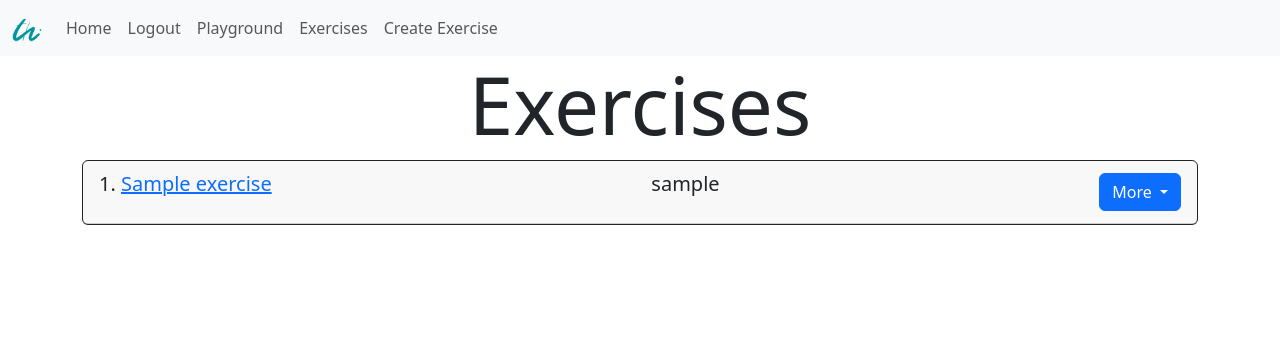
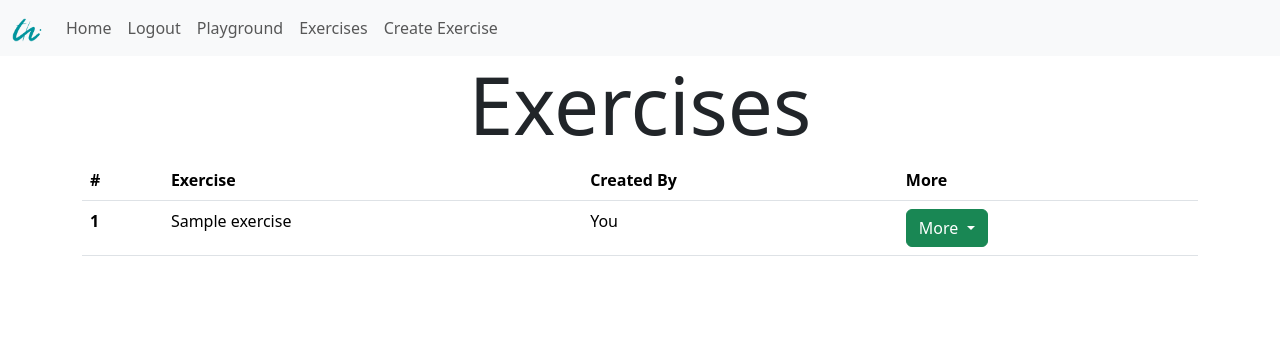
Before and after one commit to prerit09/remote-laboratory, a Flask app: page /exercises in a window 1280 px wide. Shown: the top 356 px of the page. Run offline with Flask 3, Linux system fonts and the light colour scheme; a user stored in the database is signed in; tables that the repository leaves empty hold one stand-in row (values such as "Sample post"); some libraries are stand-ins or nearby versions.

Commit message:
exercise page and submission pages modified for professor portal

```diff
--- a/website/templates/exercises.html
+++ b/website/templates/exercises.html
@@ -8,32 +8,48 @@
 {% if user.professor_token != None %}
 
 <h1 class="display-1" align="center"> Exercises </h1>
-
+<table class="table">
+    <thead>
+        <tr>
+        <th scope="col">#</th>
+        <th scope="col">Exercise</th>
+        <th scope="col">Created By</th>
+        <th scope="col">More</th>
+        </tr>
+    </thead>
+    <tbody>
         {% for exercise in exercises %}
-<div class="card border-dark">
-    <div class="card-header d-flex justify-content-between align-items-center">
-        <p class="lead">{{exercise.id}}. <a href="/exercise/{{exercise.id}}">{{exercise.title}}</a></p>
-        <p class="lead">{{exercise.user.username}}</p>
+    <tr>
+    <th scope="row">{{loop.index}}</th>
+    <td>{{exercise.title}}</td>
+    {% if user.id == exercise.author %}
+    <td>You</td>
+    <td>
         <div>
-            {% if user.id == exercise.author %}
-
             <div class="btn-group">
-                    <button type="button" class="btn btn-primary dropdown-toggle" data-bs-toggle="dropdown"> More
+                <button type="button" class="btn btn-success dropdown-toggle" data-bs-toggle="dropdown"> More
                 </button>
                 <ul class="dropdown-menu">
                     <li><a href="/view-submissions/{{exercise.id}}" class="dropdown-item">View Submissions</a></li>
+                    <li><a href="/exercise/{{exercise.id}}" class="dropdown-item">Start</a></li>
                     <li><a href="/delete-exercise/{{exercise.id}}" onclick="return confirm('Are you sure?')" class="dropdown-item">Delete</a></li>
                 </ul>
             </div>
+        </div>
+    </td>
 
     {% else %}
+    <td>{{exercise.user.username}}</td>
+    <td>
+        <a href="/exercise/{{exercise.id}}"><button type="button" class="btn btn-primary">Start</button></a>
+    </td>
     {% endif %}
+    <!-- <a href="/exercise/{{exercise.id}}"><button type="button" class="btn btn-primary">Start</button></a> -->
+    </tr>
+    {% endfor %}
 
-        </div>
-
-    </div>
-</div>
-{% endfor %}
+</tbody>
+</table>
 
 {% else %}
 
--- a/website/templates/submissions.html
+++ b/website/templates/submissions.html
@@ -8,7 +8,9 @@
 {% if user.professor_token != None %}
 
 <h1 class="display-1" align="center"> Submissions </h1>
+<h6 class="display-6" align="center"> Exercise: {{exercise_name}} </h1>
 
+<br />
 <table class="table">
   <thead>
     <tr>
--- a/website/views.py
+++ b/website/views.py
@@ -50,11 +50,17 @@ def delete_exercise(exercise_id):
 @login_required
 def view_submissions(exercise_id):
     submissions = Submission.query.filter_by(exercise_id=exercise_id).all()
-    print(submissions)
-    for submission in submissions:
-        print(submission.code)
-        print(submission.score)
-        print(submission.user.username)
+    if not submissions:
+        flash('No submissions yet!', category='error')
+        return redirect(url_for('views.exercises'))
+    else:
+        exercise_name = submissions[0].exercise.title
+        return render_template('submissions.html', user=current_user, submissions=submissions, exercise_name=exercise_name)
+
+    # for submission in submissions:
+    #     print(submission.code)
+    #     print(submission.score)
+    #     print(submission.user.username)
     return render_template('submissions.html', user=current_user, submissions=submissions)
 
 @views.route("/playground", methods=['GET', 'POST'])
@@ -68,7 +74,7 @@ def playground():
             print(code)
             output = result(code, stdin)
             print(output)
-            return render_template("code.html", user=current_user, exercise=None, output=output)
+            return render_template("code.html", user=current_user, exercise=None, output=output, code=code, stdin=stdin)
 
     return render_template('code.html', user=current_user, exercise=None, output=None)
 
```
Also changed, not shown: website/templates/playground.html (deleted). Lines whose indentation alone changed are shown as unchanged.
